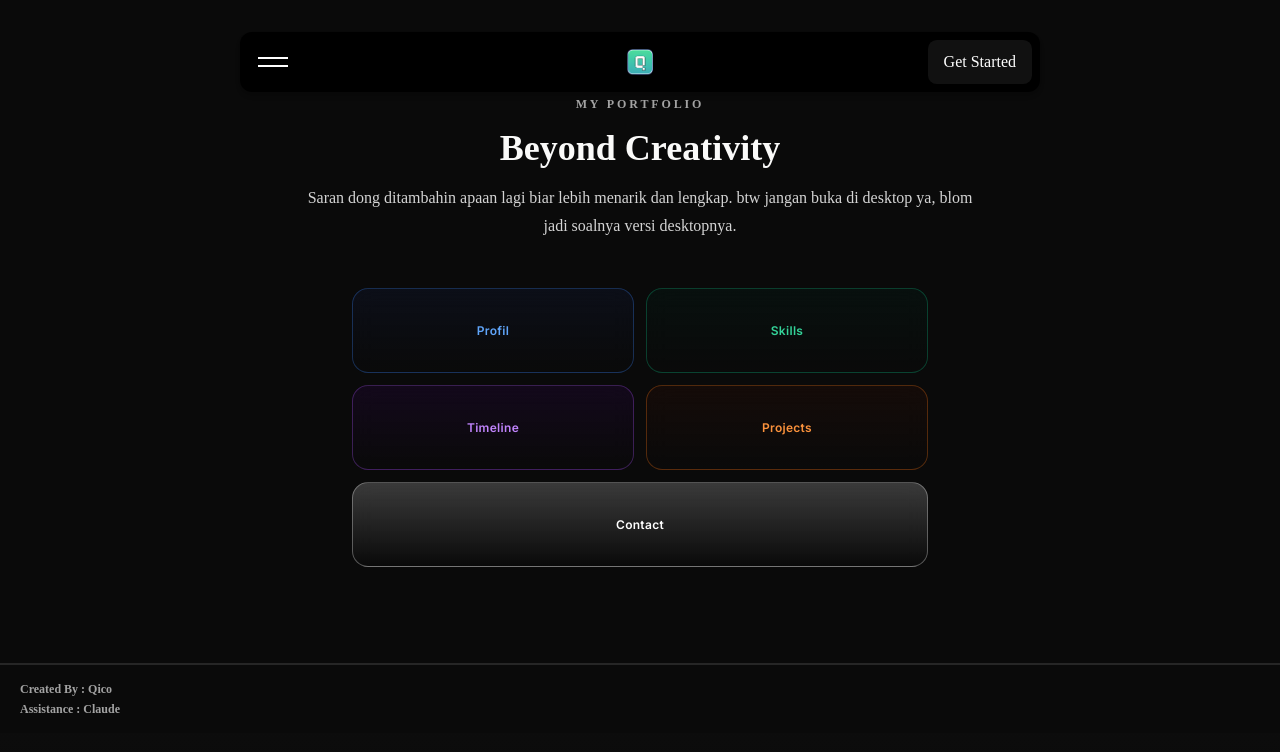
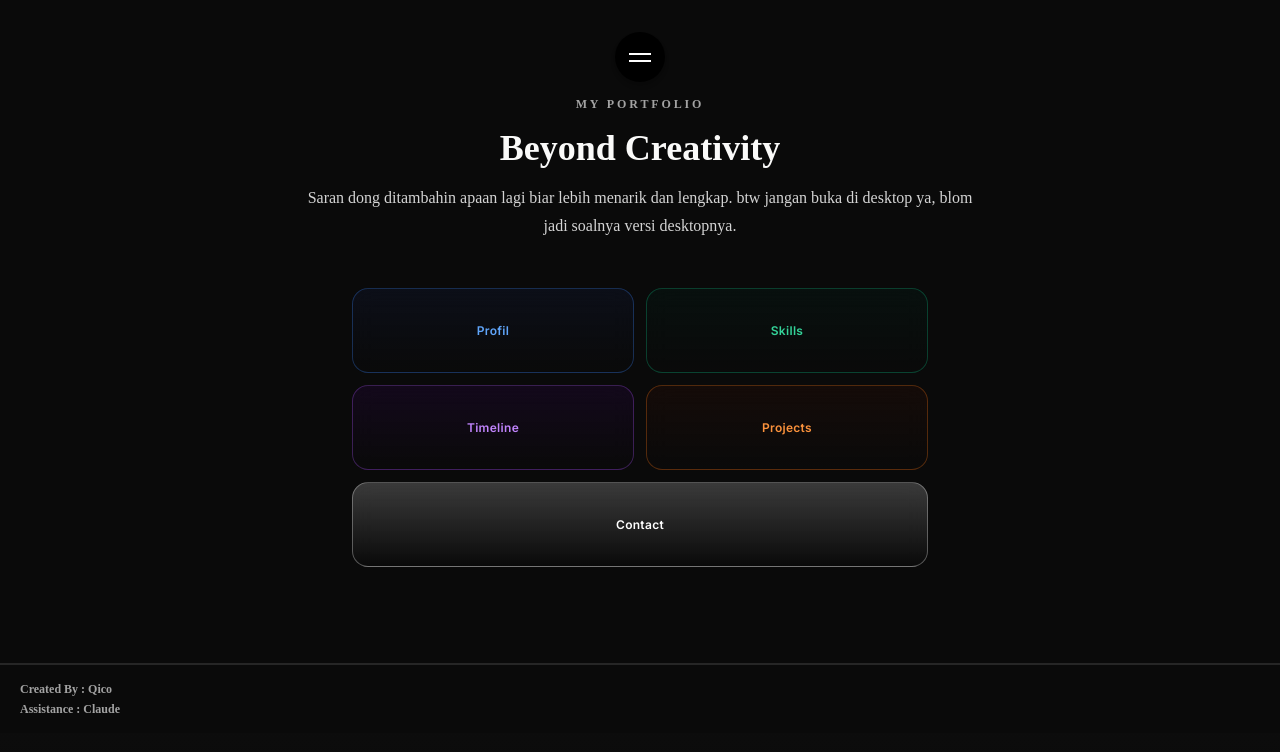
Before and after one commit to Muriar/archive-portfolio, a Next.js app: page / in a window 1280 px wide. Shown: the top 752 px of the page. Built offline with nearby package versions, Linux system fonts and the light colour scheme.

Commit message:
fixing some bug

```diff
--- a/components/sections/CardNav.tsx
+++ b/components/sections/CardNav.tsx
@@ -2,7 +2,6 @@
 
 import React, { useLayoutEffect, useRef, useState } from 'react';
 import { gsap } from 'gsap';
-// use your own icon import if react-icons is not available
 import { GoArrowUpRight } from 'react-icons/go';
 
 type CardNavLink = {
@@ -15,7 +14,9 @@ export type CardNavItem = {
   label: string;
   bgColor: string;
   textColor: string;
-  links: CardNavLink[];
+  links?: CardNavLink[];
+  description?: string;
+  href?: string;
 };
 
 export interface CardNavProps {
@@ -49,10 +50,8 @@ const CardNav: React.FC<CardNavProps> = ({
 
   const calculateHeight = () => {
     const navEl = navRef.current;
-    if (!navEl) return 260;
+    if (!navEl) return 200;
 
-    const isMobile = window.matchMedia('(max-width: 768px)').matches;
-    if (isMobile) {
     const contentEl = navEl.querySelector('.card-nav-content') as HTMLElement;
     if (contentEl) {
       const wasVisible = contentEl.style.visibility;
@@ -65,10 +64,8 @@ const CardNav: React.FC<CardNavProps> = ({
       contentEl.style.position = 'static';
       contentEl.style.height = 'auto';
 
-        contentEl.offsetHeight;
-
-        const topBar = 60;
-        const padding = 16;
+      const topBar = 50;
+      const padding = 12;
       const contentHeight = contentEl.scrollHeight;
 
       contentEl.style.visibility = wasVisible;
@@ -78,26 +75,34 @@ const CardNav: React.FC<CardNavProps> = ({
 
       return topBar + contentHeight + padding;
     }
-    }
-    return 260;
+    return 200;
   };
 
   const createTimeline = () => {
     const navEl = navRef.current;
     if (!navEl) return null;
 
-    gsap.set(navEl, { height: 60, overflow: 'hidden' });
-    gsap.set(cardsRef.current, { y: 50, opacity: 0 });
+    // 🟢 SETTING AWAL: Menu dibuat bulat penuh (circle) dan lebarnya pas seukuran tombol (50px)
+    gsap.set(navEl, {
+      height: 50,
+      width: 50,
+      borderRadius: "9999px",
+      overflow: 'hidden'
+    });
+    gsap.set(cardsRef.current, { y: 30, opacity: 0 });
 
     const tl = gsap.timeline({ paused: true });
 
+    // 🟢 ANIMASI TRANSFORMATION: Mengubah lingkaran menjadi rounded-xl besar secara bersamaan
     tl.to(navEl, {
-      height: calculateHeight,
-      duration: 0.4,
-      ease
+      width: "100%", // Melebar kembali ke ukuran w-[90%] max-w-[700px]
+      borderRadius: "12px", // Berubah dari lingkaran menjadi rounded-xl (12px)
+      height: calculateHeight, // Memanjang ke bawah untuk memunculkan kartu
+      duration: 0.5,
+      ease: ease
     });
 
-    tl.to(cardsRef.current, { y: 0, opacity: 1, duration: 0.4, ease, stagger: 0.08 }, '-=0.1');
+    tl.to(cardsRef.current, { y: 0, opacity: 1, duration: 0.3, ease, stagger: 0.05 }, '-=0.2');
 
     return tl;
   };
@@ -118,7 +123,7 @@ const CardNav: React.FC<CardNavProps> = ({
 
       if (isExpanded) {
         const newHeight = calculateHeight();
-        gsap.set(navRef.current, { height: newHeight });
+        gsap.set(navRef.current, { height: newHeight, width: "100%", borderRadius: "12px" });
 
         tlRef.current.kill();
         const newTl = createTimeline();
@@ -153,22 +158,31 @@ const CardNav: React.FC<CardNavProps> = ({
     }
   };
 
-  const setCardRef = (i: number) => (el: HTMLDivElement | null) => {
+  const setCardRef = (i: number) => (el: any) => {
     if (el) cardsRef.current[i] = el;
   };
 
   return (
+    // 🟢 PEMBUNGKUS UTAMA: w-[90%] max-w-[700px] tetap di sini agar menjadi batas maksimal pelebaran GSAP
     <div
-      className={`card-nav-container absolute left-1/2 -translate-x-1/2 w-[90%] max-w-[800px] z-[99] top-[1.2em] md:top-[2em] ${className}`}
+      className={`card-nav-container absolute left-1/2 -translate-x-1/2 w-[90%] max-w-[700px] z-[99] top-[1.2em] md:top-[2em] ${className}`}
     >
       <nav
         ref={navRef}
-        className={`card-nav ${isExpanded ? 'open' : ''} block h-[60px] p-0 rounded-xl shadow-md relative overflow-hidden will-change-[height]`}
+        className={`card-nav ${isExpanded ? 'open' : ''} mx-auto block h-[50px] p-0 shadow-md relative overflow-hidden will-change-[height,width,border-radius]`}
         style={{ backgroundColor: baseColor }}
       >
-        <div className="card-nav-top absolute inset-x-0 top-0 h-[60px] flex items-center justify-between p-2 pl-[1.1rem] z-[2]">
+        {/* 🟢 TOP BAR: Menggunakan flex-none dan lebar penuh agar elemen di dalamnya tidak terhimpit saat menyusut */}
+        <div className="card-nav-top absolute left-0 top-0 h-[50px] w-full flex items-center justify-between p-2 z-[2]">
+
+          {/* LOGO: Disembunyikan dulu saat menu mengecil (lingkaran) dan muncul via CSS transition saat open */}
+          <div className={`logo-container flex items-center order-1 transition-opacity duration-200 ${isExpanded ? 'opacity-100' : 'opacity-0 pointer-events-none'}`}>
+            <img src={logo} alt={logoAlt} className="logo h-[22px]" />
+          </div>
+
+          {/* HAMBURGER BUTTON: Diposisikan di tengah lingkaran awal (menggunakan class utility jika tertutup) */}
           <div
-            className={`hamburger-menu ${isHamburgerOpen ? 'open' : ''} group h-full flex flex-col items-center justify-center cursor-pointer gap-[6px] order-2 md:order-none`}
+            className={`hamburger-menu ${isHamburgerOpen ? 'open' : ''} group h-full flex flex-col items-center justify-center cursor-pointer gap-[5px] order-2 absolute left-1/2 top-1/2 -translate-x-1/2 -translate-y-1/2`}
             onClick={toggleMenu}
             onKeyDown={(e: React.KeyboardEvent<HTMLDivElement>) => {
               if (e.key === 'Enter' || e.key === ' ') {
@@ -183,24 +197,21 @@ const CardNav: React.FC<CardNavProps> = ({
             style={{ color: menuColor || '#000' }}
           >
             <div
-              className={`hamburger-line w-[30px] h-[2px] bg-current transition-[transform,opacity,margin] duration-300 ease-linear [transform-origin:50%_50%] ${
+              className={`hamburger-line w-[22px] h-[2px] bg-current transition-[transform,opacity,margin] duration-300 ease-linear [transform-origin:50%_50%] ${
                 isHamburgerOpen ? 'translate-y-[4px] rotate-45' : ''
               } group-hover:opacity-75`}
             />
             <div
-              className={`hamburger-line w-[30px] h-[2px] bg-current transition-[transform,opacity,margin] duration-300 ease-linear [transform-origin:50%_50%] ${
+              className={`hamburger-line w-[22px] h-[2px] bg-current transition-[transform,opacity,margin] duration-300 ease-linear [transform-origin:50%_50%] ${
                 isHamburgerOpen ? '-translate-y-[4px] -rotate-45' : ''
               } group-hover:opacity-75`}
             />
           </div>
 
-          <div className="logo-container flex items-center md:absolute md:left-1/2 md:top-1/2 md:-translate-x-1/2 md:-translate-y-1/2 order-1 md:order-none">
-            <img src={logo} alt={logoAlt} className="logo h-[28px]" />
-          </div>
-
+          {/* BUTTON GET STARTED: Ikut bersembunyi saat berbentuk lingkaran */}
           <button
             type="button"
-            className="card-nav-cta-button hidden md:inline-flex border-0 rounded-[calc(0.75rem-0.2rem)] px-4 items-center h-full font-medium cursor-pointer transition-colors duration-300"
+            className={`card-nav-cta-button hidden md:inline-flex border-0 rounded-md px-3 items-center h-[34px] text-[13px] font-medium cursor-pointer transition-opacity duration-200 order-3 ${isExpanded ? 'opacity-100' : 'opacity-0 pointer-events-none'}`}
             style={{ backgroundColor: buttonBgColor, color: buttonTextColor }}
           >
             Get Started
@@ -208,35 +219,41 @@ const CardNav: React.FC<CardNavProps> = ({
         </div>
 
         <div
-          className={`card-nav-content absolute left-0 right-0 top-[60px] bottom-0 p-2 flex flex-col items-stretch gap-2 justify-start z-[1] ${
+          className={`card-nav-content absolute left-0 right-0 top-[50px] bottom-0 p-2 grid grid-cols-2 gap-2 justify-start auto-rows-max overflow-y-auto z-[1] ${
             isExpanded ? 'visible pointer-events-auto' : 'invisible pointer-events-none'
-          } md:flex-row md:items-end md:gap-[12px]`}
+          }`}
           aria-hidden={!isExpanded}
         >
-          {(items || []).slice(0, 6).map((item, idx) => (
-            <div
+          {(items || []).slice(0, 10).map((item, idx) => (
+            <a
               key={`${item.label}-${idx}`}
-              className="nav-card select-none relative flex flex-col gap-2 p-[12px_16px] rounded-[calc(0.75rem-0.2rem)] min-w-0 flex-[1_1_auto] h-auto min-h-[60px] md:h-full md:min-h-0 md:flex-[1_1_0%]"
+              href={item.href || '#'}
+              className="nav-card select-none relative flex flex-col gap-1 p-2.5 rounded-lg min-w-0 flex-[1_1_auto] h-auto min-h-[45px] no-underline transition-transform duration-200 hover:scale-[1.01]"
               ref={setCardRef(idx)}
               style={{ background: item.bgColor, color: item.textColor }}
             >
-              <div className="nav-card-label font-normal tracking-[-0.5px] text-[18px] md:text-[22px]">
+              <div className="nav-card-label font-bold tracking-[-0.3px] text-[14px] md:text-[15px] uppercase">
                 {item.label}
               </div>
+
+              {item.description && (
+                <div className="nav-card-desc text-[11px] md:text-[12px] opacity-75 font-normal leading-tight">
+                  {item.description}
+                </div>
+              )}
+
               <div className="nav-card-links mt-auto flex flex-col gap-[2px]">
                 {item.links?.map((lnk, i) => (
-                  <a
+                  <div
                     key={`${lnk.label}-${i}`}
-                    className="nav-card-link inline-flex items-center gap-[6px] no-underline cursor-pointer transition-opacity duration-300 hover:opacity-75 text-[15px] md:text-[16px]"
-                    href={lnk.href}
-                    aria-label={lnk.ariaLabel}
+                    className="nav-card-link inline-flex items-center gap-[4px] text-[12px]"
                   >
                     <GoArrowUpRight className="nav-card-link-icon shrink-0" aria-hidden="true" />
                     {lnk.label}
-                  </a>
+                  </div>
                 ))}
               </div>
-            </div>
+            </a>
           ))}
         </div>
       </nav>
--- a/components/site-header.tsx
+++ b/components/site-header.tsx
@@ -4,31 +4,52 @@ const App = () => {
   const items = [
     {
       label: "Home",
+      description: "KEMBALI",
       bgColor: "linear-gradient(to right, #4ddf9e, #3db2bc)",
       textColor: "#fff",
-      links: [
-        { label: "Company", ariaLabel: "About Company" },
-        { label: "Careers", ariaLabel: "About Careers" }
-      ]
+      href:"/"
     },
     {
-      label: "Projects",
+      label: "PROFIL",
+      description: "SIAPAKAH AKU?",
       bgColor: "#2F293A",
       textColor: "#fff",
-      links: [
-        { label: "Featured", ariaLabel: "Featured Projects" },
-        { label: "Case Studies", ariaLabel: "Project Case Studies" }
-      ]
+      href:"/profil"
     },
     {
-      label: "Contact",
+      label: "SKILLS",
+      description: "APA YANG BISA AKU LAKUKAN?",
       bgColor: "#2F293A",
       textColor: "#fff",
-      links: [
-        { label: "Email", ariaLabel: "Email us" },
-        { label: "Twitter", ariaLabel: "Twitter" },
-        { label: "LinkedIn", ariaLabel: "LinkedIn" }
-      ]
+      href:"/skills"
+    },
+    {
+      label: "JEJAK DIGITAL",
+      description: "APA YANG SUDAH AKU LAKUKAN?",
+      bgColor: "#2F293A",
+      textColor: "#fff",
+      href:"/timeline"
+    },
+    {
+      label: "KARYA",
+      description: "APA YANG SUDAH AKU BUAT?",
+      bgColor: "#2F293A",
+      textColor: "#fff",
+      href:"/projects"
+    },
+    {
+      label: "KONTAK",
+      description: "FOLLOW IGKU DONG :)",
+      bgColor: "#2F293A",
+      textColor: "#fff",
+      href:"/contact"
+    },
+    {
+      label: "INFO",
+      description: "APA YANG AKU LAKUKAN?",
+      bgColor: "#2F293A",
+      textColor: "#fff",
+      href:"/info"
     }
   ];
 
```
Lines whose indentation alone changed are shown as unchanged.
